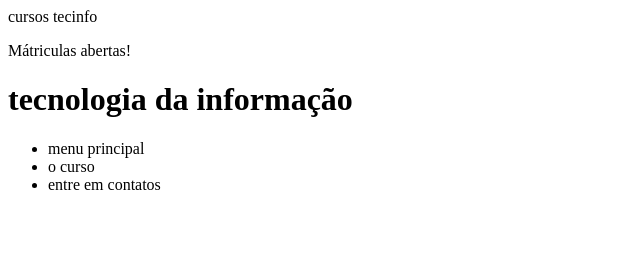
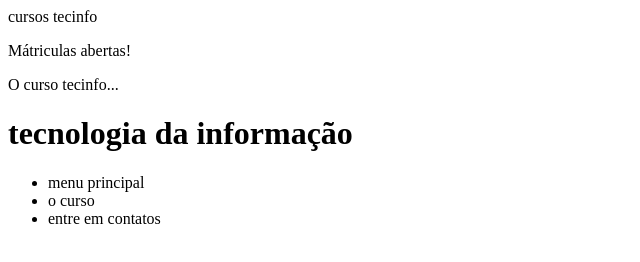
Before and after one commit to cyrinooliveira/SiteTecinfo, a plain HTML site: page index.html in a window 1280 px wide. Shown: the whole page, without its empty margins (0-640 px from the left). Drawn offline with Linux system fonts and the light colour scheme.

Commit message:
adicionando e comenntando

```diff
--- a/index.html
+++ b/index.html
@@ -11,6 +11,7 @@
 </head>
 <body onoad= "trocarBanner();">
      <p>Mátriculas abertas!</p>
+     <p> O curso tecinfo...</p>
       <h2 id="mensagem"></h2>
       <h1> tecnologia da informação</h1>
       <ul>
```
